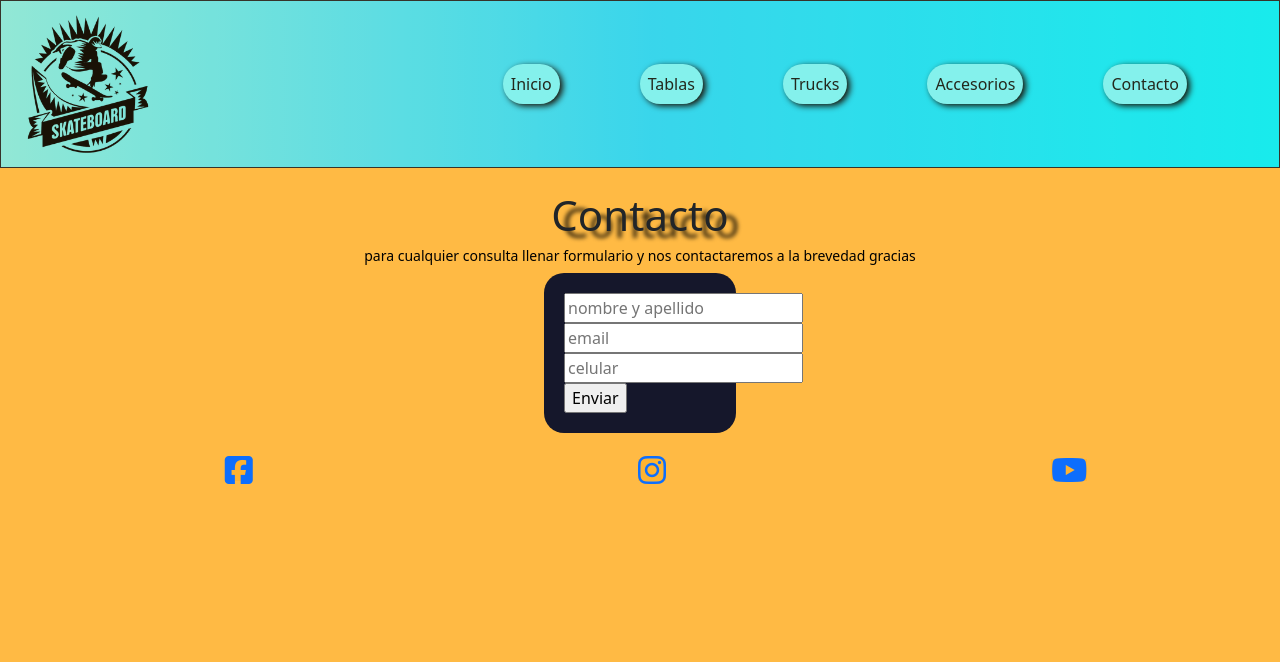
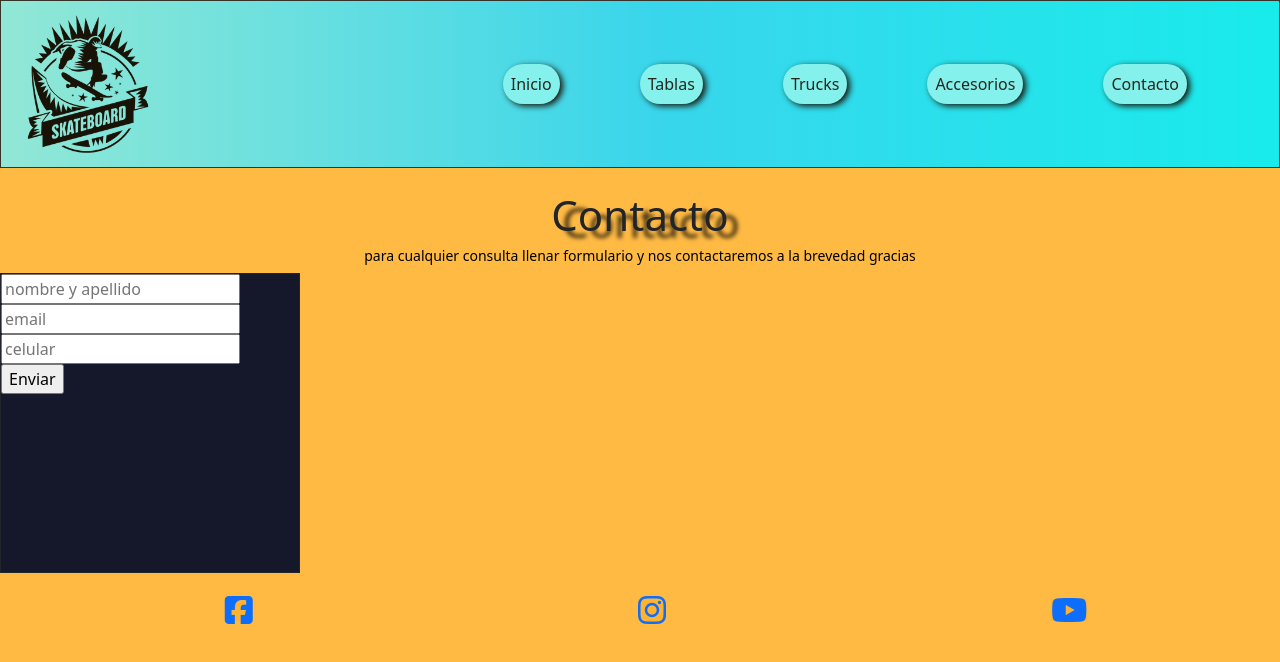
Before and after one commit to Daniel-Paiz/skate-shop, a website: page paginas/Contacto.html in a window 1280 px wide. Drawn offline with nearby package versions, Linux system fonts and the light colour scheme.

Commit message:
prcoceso1.1

```diff
--- a/paginas/Contacto.html
+++ b/paginas/Contacto.html
@@ -6,7 +6,8 @@
     <meta http-equiv="X-UA-Compatible" content="IE=edge">
     <meta name="viewport" content="width=device-width, initial-scale=1.0">
     <meta name="keywords" content="skate, contacto, comunicacion, mensajes, shop">
-    <meta name="description" content="skate-shop campana tienda enfocada en el ambiente de el skate a nivel mundial , deja tus datos y nos contactaremos a la brevedad ">
+    <meta name="description"
+        content="skate-shop campana tienda enfocada en el ambiente de el skate a nivel mundial , deja tus datos y nos contactaremos a la brevedad ">
     <link rel="icon" type="image/x-icon" href="../imagenes/skate.png">
     <script src="https://kit.fontawesome.com/9c8d6e6b48.js" crossorigin="anonymous"></script>
     <link href="https://cdn.jsdelivr.net/npm/bootstrap@5.1.3/dist/css/bootstrap.min.css" rel="stylesheet"
@@ -43,11 +44,13 @@
     <main>
         <h1 class="titulo__h1">Contacto </h1>
         <h2 class="h2__index">para cualquier consulta llenar formulario y nos contactaremos a la brevedad gracias </h2>
-        <form class="formulario">
-            <input type="text" placeholder="nombre y apellido">
-            <input type="email" placeholder="email">
-            <input type="tel" placeholder="celular">
-            <input type="button" value="Enviar">
+        <form class="formulario ">
+            <div class="div__form flex-column">
+                <input type="text" placeholder="nombre y apellido">
+                <input type="email" placeholder="email">
+                <input type="tel" placeholder="celular">
+                <input type="button" value="Enviar">
+            </div>
         </form>
     </main>
     <footer>
--- a/scss/archivos/_main.scss
+++ b/scss/archivos/_main.scss
@@ -44,22 +44,26 @@ main {
 
     .carucel_contenedor {
         width: 500px;
-        height:auto;
+        height: auto;
         margin: 20px;
+
         .carucel_contenedor img {
             width: 500px;
             height: 300px;
         }
+
     }
 
     .formulario {
+        width: 300px;
+        height:300px;
+        position: relative;
         background-color: #15172b;
-        border-radius: 20px;
-        box-sizing: border-box;
-        padding: 20px;
-        width: 15%;
-        display: block;
-        margin-left: auto;
-        margin-right: auto;
+        border: solid 1px;
+
+        .div_form{
+            position: absolute;
+        }
     }
+
 }
```
Also changed, not shown: css/main.css.
